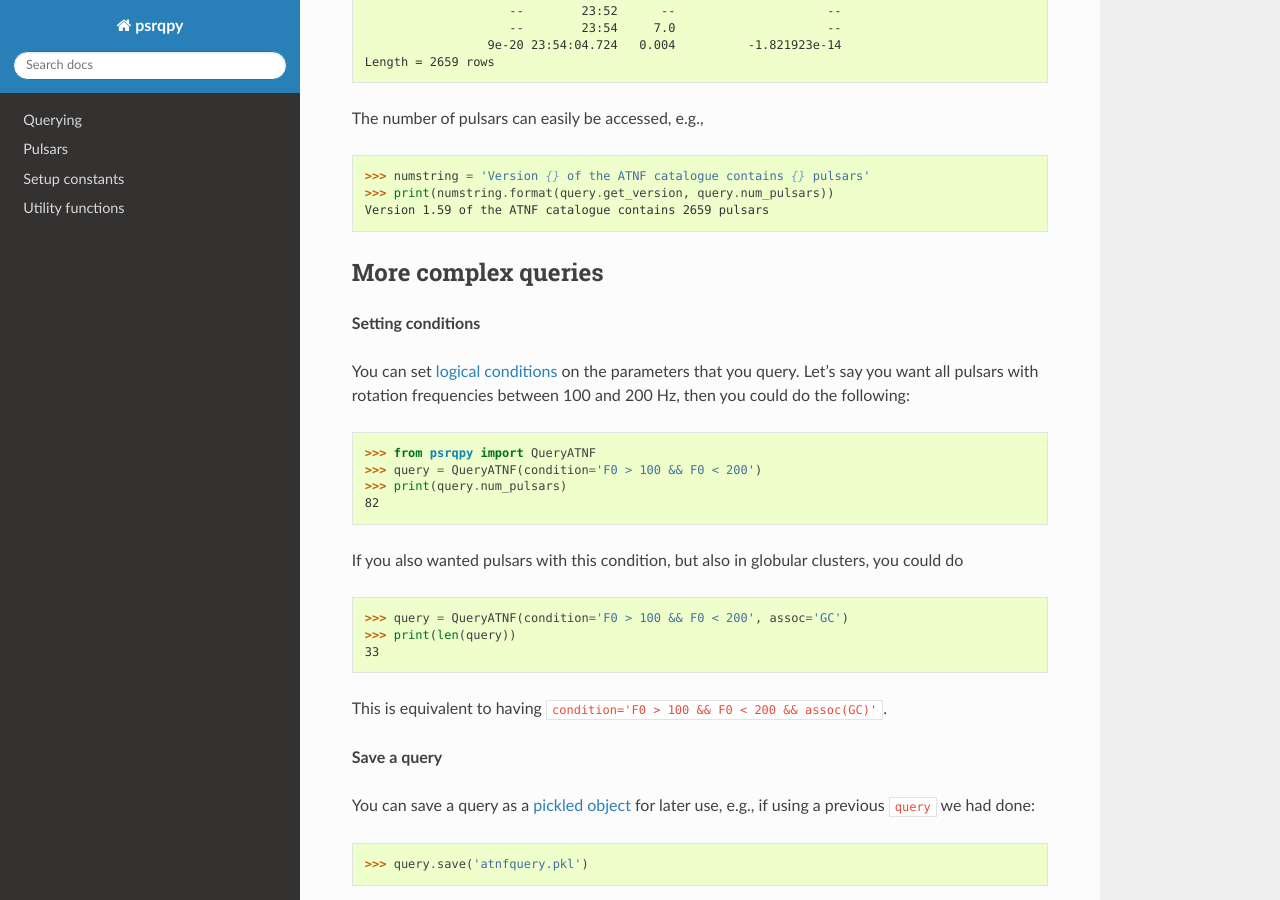
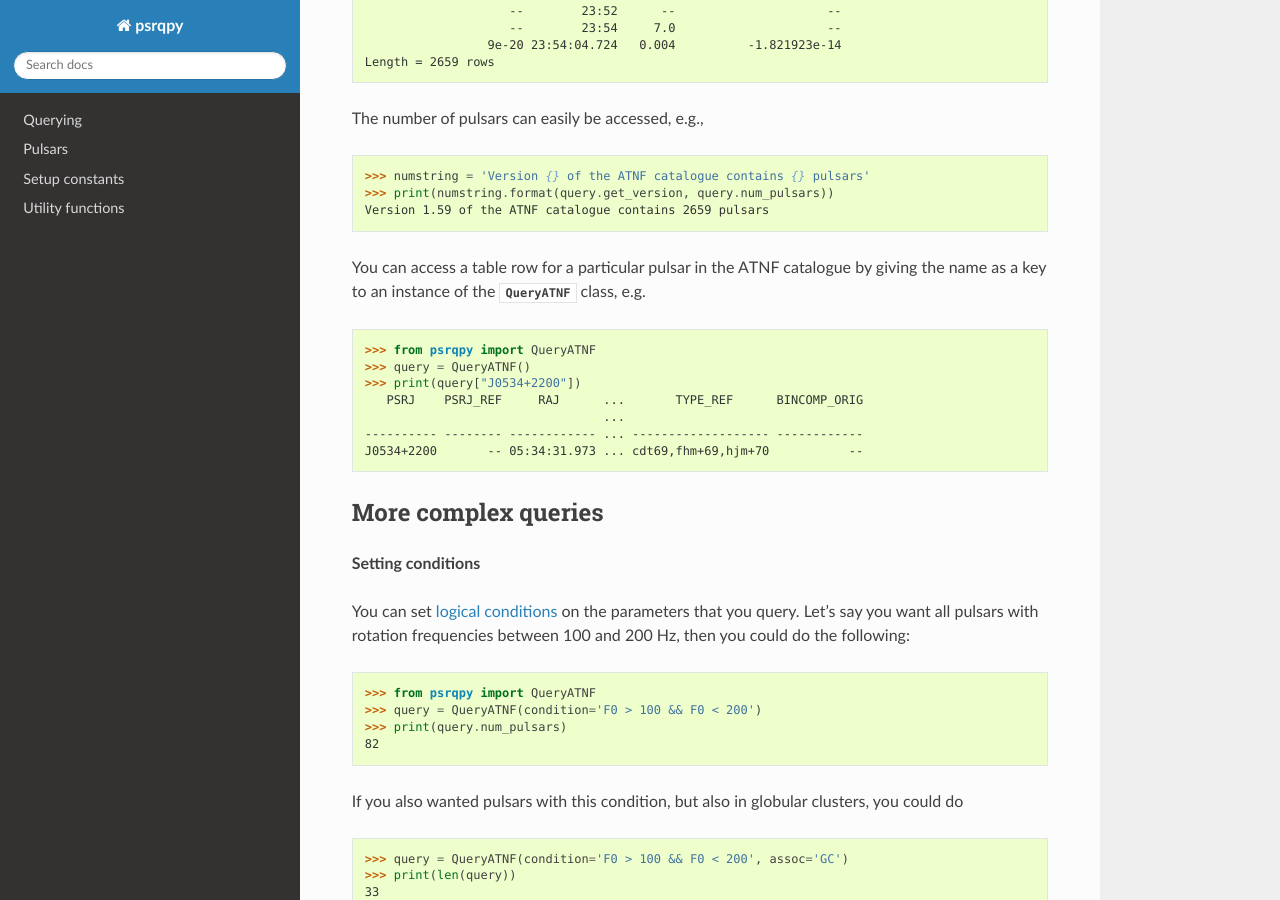
Before and after one commit to mattpitkin/psrqpy, a Sphinx documentation site: the page built from docs/source/index.rst, in a window 1280 px wide and 900 px high, scrolled down 2415 px. Built offline with Sphinx 7.4.7 and the Read the Docs theme 2.0.0, drawn with Linux system fonts in a browser that asks for light colours; the version number could not be read and is left out.

Commit message:
Extend QueryATNF __getitem__ method to get pulsars

```diff
--- a/docs/source/index.rst
+++ b/docs/source/index.rst
@@ -109,9 +109,20 @@ Other parameters could be selected using the same ``query`` object with, e.g.,
 
 The number of pulsars can easily be accessed, e.g.,
 
-   >>> numstring = 'Version {} of the ATNF catalogue contains {} pulsars'
-   >>> print(numstring.format(query.get_version, query.num_pulsars))
-   Version 1.59 of the ATNF catalogue contains 2659 pulsars
+    >>> numstring = 'Version {} of the ATNF catalogue contains {} pulsars'
+    >>> print(numstring.format(query.get_version, query.num_pulsars))
+    Version 1.59 of the ATNF catalogue contains 2659 pulsars
+
+You can access a table row for a particular pulsar in the ATNF catalogue by giving the name as a
+key to an instance of the :class:`~psrqpy.search.QueryATNF` class, e.g.
+
+    >>> from psrqpy import QueryATNF
+    >>> query = QueryATNF()
+    >>> print(query["J0534+2200"])
+       PSRJ    PSRJ_REF     RAJ      ...       TYPE_REF      BINCOMP_ORIG
+                                     ...
+    ---------- -------- ------------ ... ------------------- ------------
+    J0534+2200       -- 05:34:31.973 ... cdt69,fhm+69,hjm+70           --
 
 More complex queries
 --------------------
```
Also changed, not shown: 2 other files.
